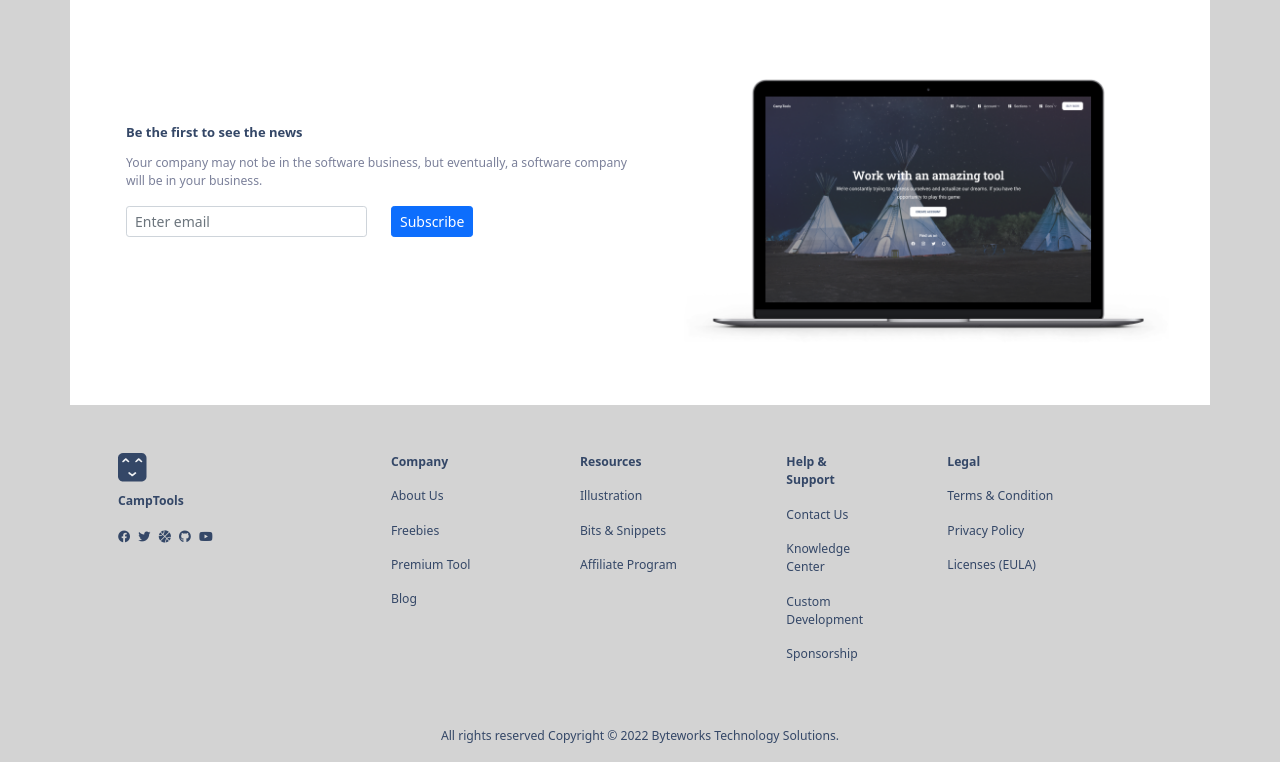
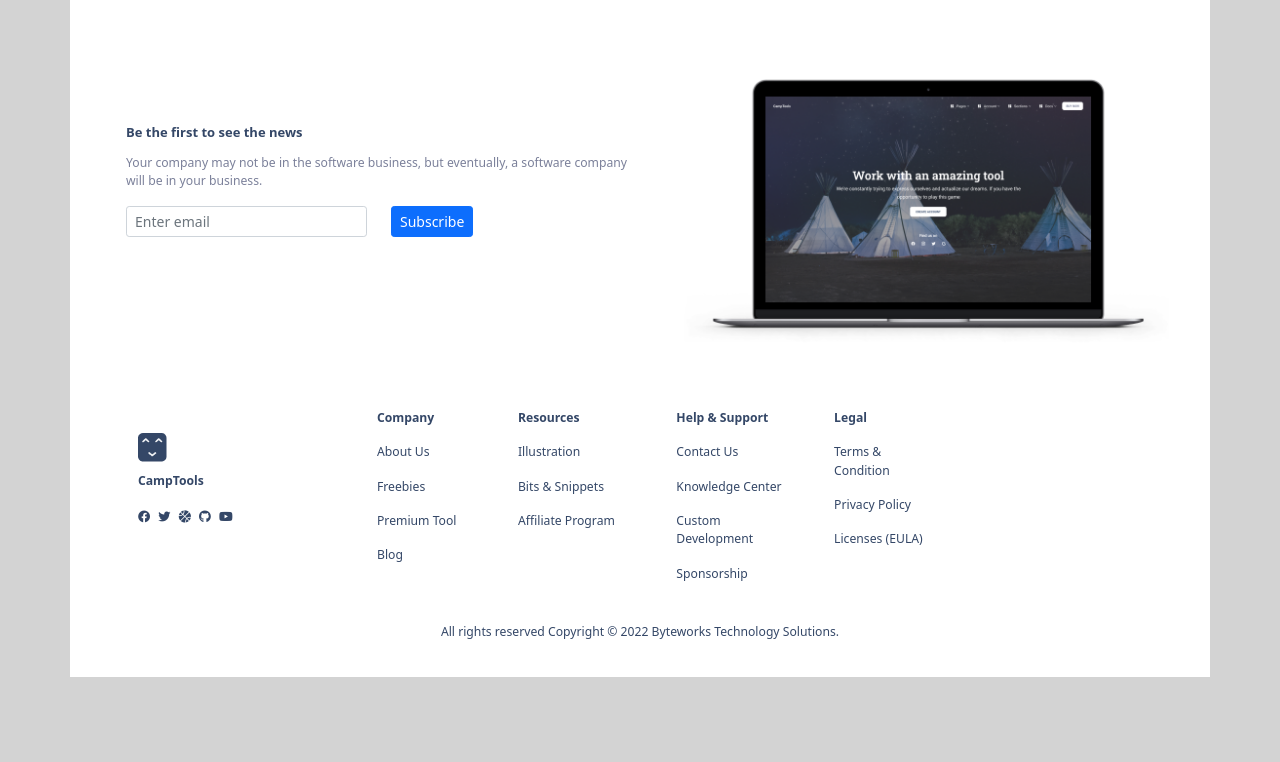
Before and after one commit to Bobbyasdf/Amazing-tools, a plain HTML site: page index.html in a window 1280 px wide. Shown: the part 2385-3147 px from the top of the page. After the commit the page ends 3062 px from the top, so only its background shows below. Drawn offline with Linux system fonts and the light colour scheme.

Commit message:
Updated
Updated

```diff
--- a/index.html
+++ b/index.html
@@ -315,7 +315,7 @@
           <img src="img/image 8.png">
         </div>
       </div>
-    </div>
+
 
       <!-- Coptright -->
       <div id="Copyright">
@@ -337,14 +337,14 @@
                 <div class="row">
                   <div class="col-sm p-0">
                     <div class="d-flex">
-                    <div class="p-5 flex-fill">
+                      <div class="p-4 flex-fill">
                         <p><b>Company</b></p>
                         <p>About Us</p>
                         <p>Freebies</p>
                         <p>Premium Tool</p>
                         <p>Blog</p>
                       </div>
-                    <div class="p-5 flex-fill">
+                      <div class="p-4 flex-fill">
                         <p><b>Resources</b></p>
                         <p>Illustration</p>
                         <p>Bits & Snippets</p>
@@ -354,14 +354,14 @@
                   </div>
                   <div class="col-sm p-0">
                     <div class="d-flex">
-                    <div class="p-5 flex-fill" style="width: 32.5%;">
+                      <div class="p-4 flex-fill">
                         <p><b>Help & Support</b></p>
                         <p>Contact Us</p>
                         <p>Knowledge Center</p>
                         <p>Custom Development</p>
                         <p>Sponsorship</p>
                       </div>
-                    <div class="p-5 flex-fill">
+                      <div class="p-4 flex-fill">
                         <p><b>Legal</b></p>
                         <p>Terms & Condition</p>
                         <p>Privacy Policy</p>
@@ -379,6 +379,7 @@
         </div>
       </div>
     </div>
+  </div>
 </body>
 
 </html>
```
Lines whose indentation alone changed are shown as unchanged.
